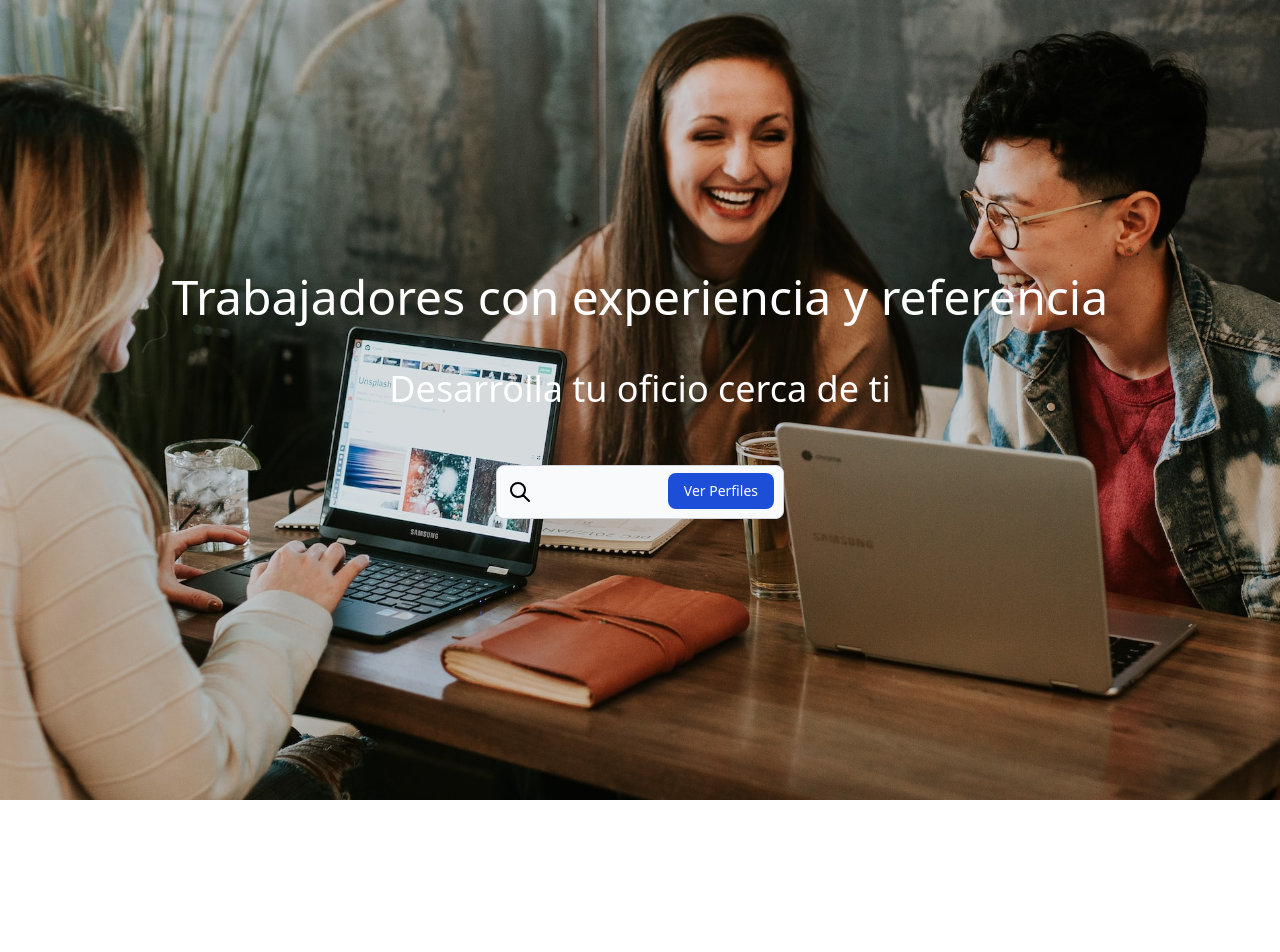
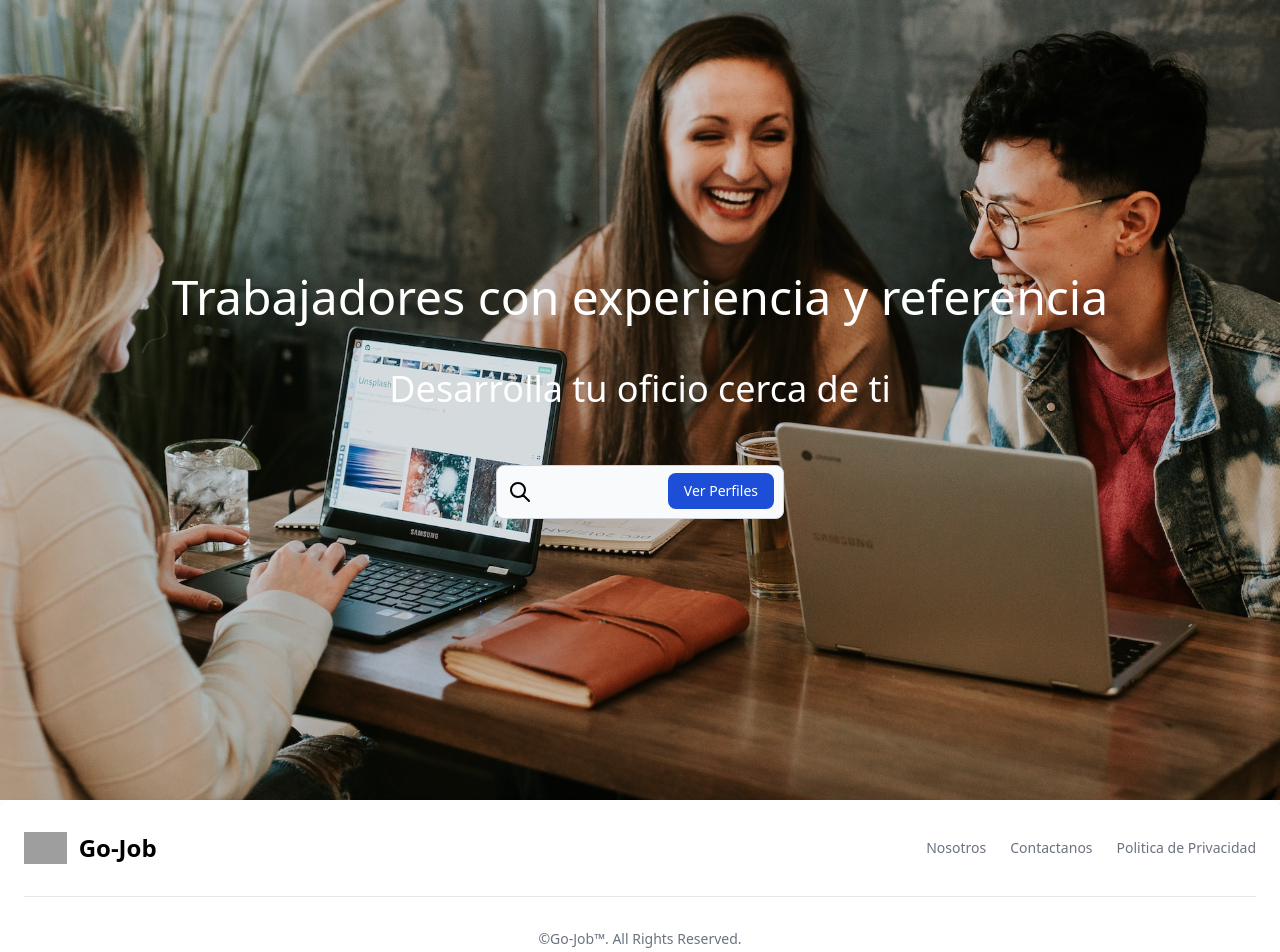
Before and after one commit to josephflo/goJob, a React (Create React App) app in the folder client/: page / in a window 1280 px wide. Shown: the top 952 px of the page. Before the commit the page ends 800 px from the top, so only its background shows below. Built offline with nearby package versions, Linux system fonts and the light colour scheme; grey boxes are pictures that could not be loaded.

Commit message:
Creacion de Footer

```diff
--- /dev/null
+++ b/client/src/components/Footer/Footer.jsx
@@ -0,0 +1,44 @@
+import React from "react";
+
+function Footer() {
+  return (
+    <div>
+      <footer class="p-4 bg-white rounded-lg shadow md:px-6 md:py-8 dark:bg-gray-900">
+        <div class="sm:flex sm:items-center sm:justify-between">
+          <a href="/" class="flex items-center mb-4 sm:mb-0">
+            <img
+              src="https://flowbite.com/docs/images/logo.svg"//aca deberia ir nuestro logo :
+              class="h-8 mr-3"
+              alt="aca va nuestro logo"
+            />
+            <span class="self-center text-2xl font-semibold whitespace-nowrap dark:text-white">
+              Go-Job
+            </span>
+          </a>
+          <ul class="flex flex-wrap items-center mb-6 text-sm text-gray-500 sm:mb-0 dark:text-gray-400">
+            <li>
+              <a href="#" class="mr-4 hover:underline md:mr-6 ">
+                Nosotros
+              </a>
+            </li>
+            <li>
+              <a href="/contact" class="mr-4 hover:underline md:mr-6">
+                Contactanos
+              </a>
+            </li>
+            <li>
+              <a href="#" class="hover:underline">
+                Politica de Privacidad
+              </a>
+            </li>
+          </ul>
+        </div>
+        <hr class="my-6 border-gray-200 sm:mx-auto dark:border-gray-700 lg:my-8" />
+        <span class="block text-sm text-gray-500 sm:text-center dark:text-gray-400">
+          ©Go-Job™. All Rights Reserved.
+        </span>
+      </footer>
+    </div>
+  );
+}
+export default Footer;
--- a/client/src/components/landingPage/landingPage.jsx
+++ b/client/src/components/landingPage/landingPage.jsx
@@ -1,5 +1,6 @@
 import React from "react";
 import { lupa } from "../../assets";
+import Footer from "../Footer/Footer";
 // import { Link } from "react-router-dom";
 
 export default function LandingPage() {
@@ -38,6 +39,9 @@
           </div>
         </form>
       </div>
+      <div>
+        <Footer/>
+      </div>
     </div>
   );
 }
```
